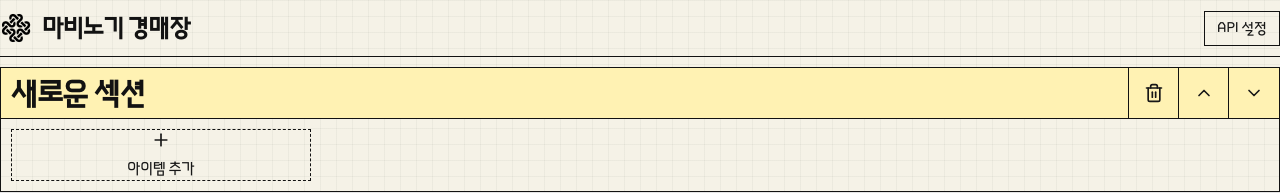
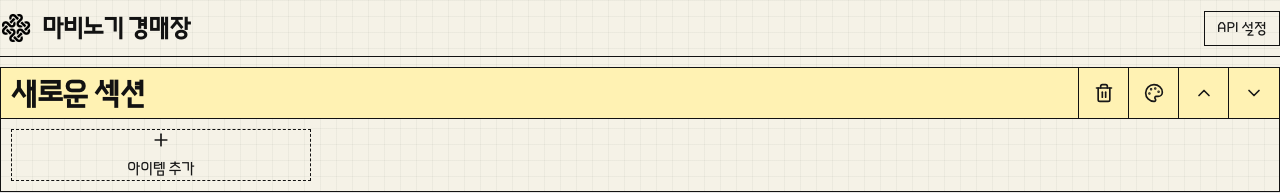
Before and after one commit to anch0vy/mabi_auction_page, a Next.js app: page / in a window 1280 px wide. Both pictures are taken after a click on the button "섹션 추가". Shown: the top 193 px of the page. Built offline with nearby package versions, Linux system fonts and the light colour scheme.

Commit message:
색 바꾸기 기능 추가

```diff
--- a/components/auction-section.tsx
+++ b/components/auction-section.tsx
@@ -4,8 +4,13 @@
 import { Input } from "@/components/ui/input";
 import { useAuctionStore } from "@/lib/store";
 import { AuctionItemData, AuctionSection } from "@/types/common";
-import { ChevronDown, ChevronUp, Plus, Trash2 } from "lucide-react";
+import { ChevronDown, ChevronUp, Palette, Plus, Trash2 } from "lucide-react";
 import { useState } from "react";
+import {
+  DropdownMenu,
+  DropdownMenuContent,
+  DropdownMenuTrigger,
+} from "@/components/ui/dropdown-menu";
 
 export function AuctionSectionItemComponent({
   item,
@@ -108,7 +113,12 @@
   section,
   children,
 }: AuctionSectionProps) {
-  const { removeSection, updateSectionTitle, moveSection } = useAuctionStore();
+  const {
+    removeSection,
+    updateSectionTitle,
+    moveSection,
+    updateSectionColor,
+  } = useAuctionStore();
 
   const [isEditing, setIsEditing] = useState(false);
   const [editValue, setEditValue] = useState(section.title);
@@ -126,11 +136,19 @@
     }
   };
 
+  const colors = [
+    { name: "옐로우", value: "#FFF2B3" },
+    { name: "민트", value: "#DFF3E3" },
+    { name: "스카이블루", value: "#DDEEFF" },
+    { name: "라일락", value: "#E9E2FF" },
+    { name: "피치", value: "#FFE2D2" },
+  ];
+
   return (
     <div className="pt-2">
       <div
         className="flex items-stretch justify-between group border-foreground border"
-        style={{ backgroundColor: "#FFF2B3" }}
+        style={{ backgroundColor: section.bgColor || "#FFF2B3" }}
       >
         <h2
           className="text-2xl font-bold flex-1 pl-2 border-r border-foreground hover:bg-foreground/10 cursor-pointer transition-colors flex items-center"
@@ -166,6 +184,28 @@
         >
           <Trash2 className="h-4 w-4" />
         </Button>
+        <DropdownMenu>
+          <DropdownMenuTrigger asChild>
+            <Button
+              variant="link"
+              size="icon"
+              className="h-auto w-10 border-r border-foreground border-t-0 border-b-0 border-l-0 hover:bg-foreground/10"
+            >
+              <Palette className="h-4 w-4" />
+            </Button>
+          </DropdownMenuTrigger>
+          <DropdownMenuContent align="end" className="flex gap-1 p-1 bg-white border-foreground border rounded-none">
+            {colors.map((color) => (
+              <button
+                key={color.value}
+                className="w-7 h-6 border border-foreground hover:scale-110 transition-transform"
+                style={{ backgroundColor: color.value }}
+                onClick={() => updateSectionColor(section.id, color.value)}
+                title={color.name}
+              />
+            ))}
+          </DropdownMenuContent>
+        </DropdownMenu>
         <Button
           variant="link"
           size="icon"
--- a/lib/store.ts
+++ b/lib/store.ts
@@ -36,6 +36,7 @@
   updateItemInfo: (sectionId: string, itemName: string, info: AuctionItem) => void;
   reorderSections: (sections: AuctionSection[]) => void;
   moveSection: (sectionId: string, direction: "up" | "down") => void;
+  updateSectionColor: (sectionId: string, color: string) => void;
 }
 
 export const useAuctionStore = create<AuctionStore>()(
@@ -100,6 +101,12 @@
           ),
         })),
       reorderSections: (sections) => set({ sections }),
+      updateSectionColor: (sectionId, bgColor) =>
+        set((state) => ({
+          sections: state.sections.map((s) =>
+            s.id === sectionId ? { ...s, bgColor } : s
+          ),
+        })),
       moveSection: (sectionId, direction) =>
         set((state) => {
           const index = state.sections.findIndex((s) => s.id === sectionId);
--- a/types/common.ts
+++ b/types/common.ts
@@ -34,4 +34,5 @@
   id: string;
   title: string;
   items: AuctionItemData[];
+  bgColor?: string;
 }
```
